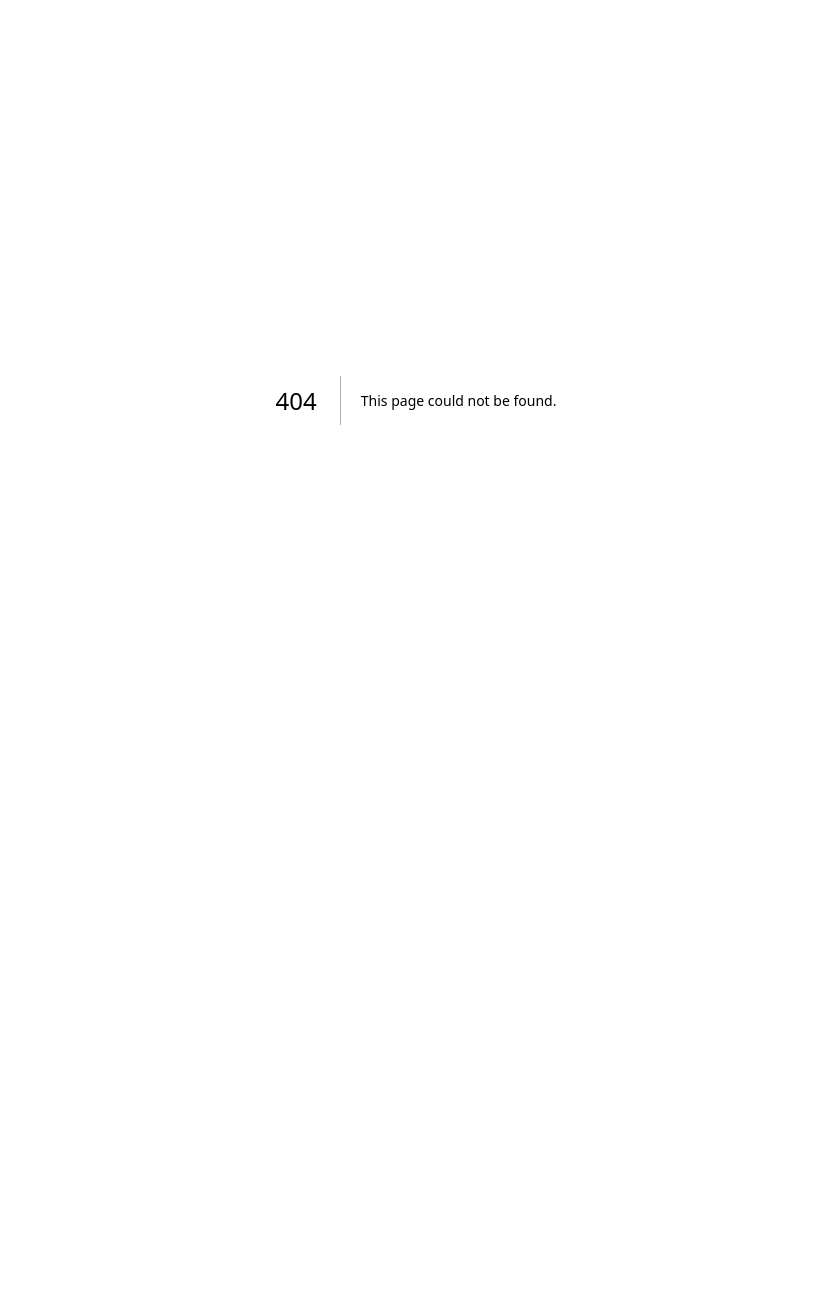
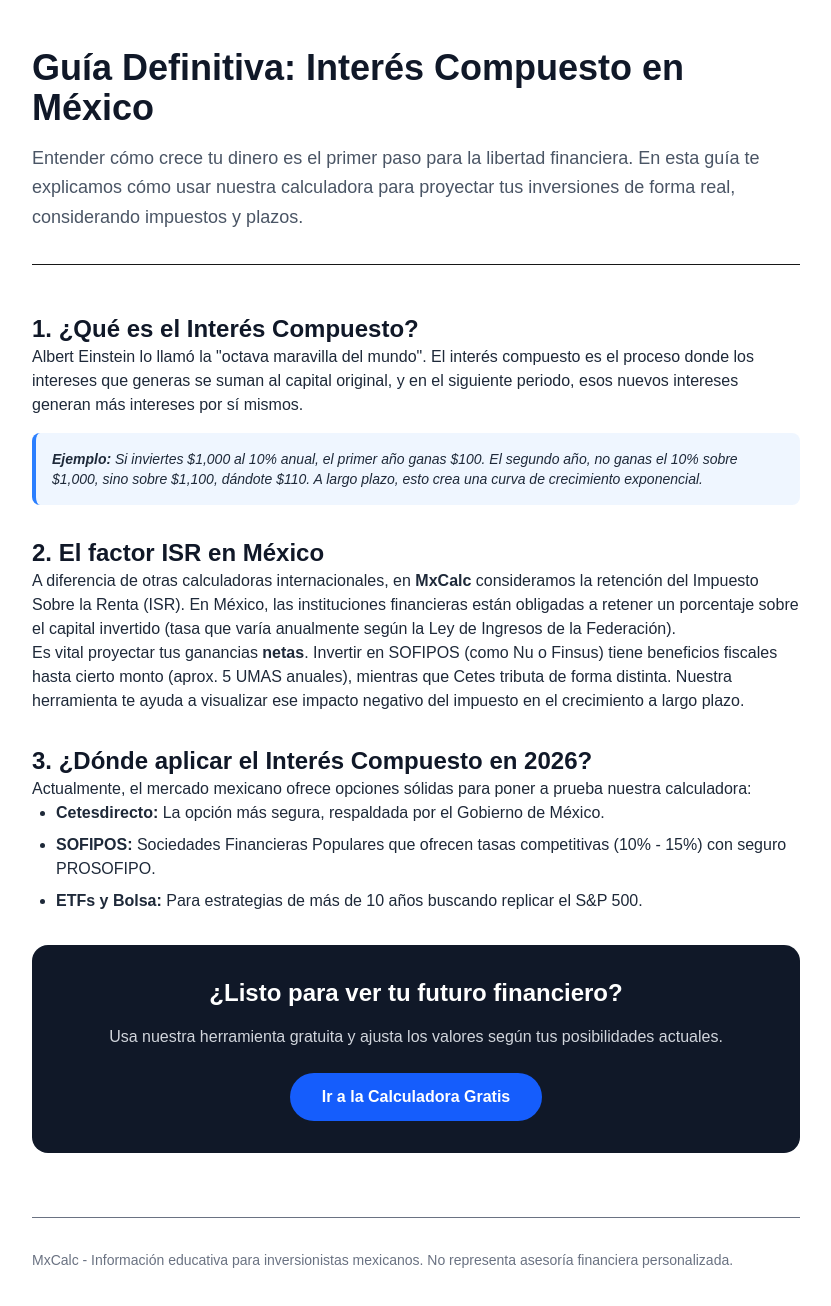
Before and after one commit to alejandrohuerga/finanzanode-mx, a Next.js app: page /guia in a window 1280 px wide. Before the commit this address had no page. Shown: the top 1306 px of the page, without its empty margins (224-1055 px from the left). Before the commit the page ends 800 px from the top, so only its background shows below. Built offline with nearby package versions, Linux system fonts and the light colour scheme.

Commit message:
feat: :zap: Nueva funcionalidad y articulo
Se ha integrado un articulo y cambiado el footer

```diff
--- /dev/null
+++ b/src/app/guia/page.tsx
@@ -0,0 +1,73 @@
+import React from 'react';
+
+export const metadata = {
+  title: "Guía de Interés Compuesto en México 2026 | MxCalc",
+  description: "Aprende cómo funciona el interés compuesto, el impacto del ISR en tus inversiones y cómo maximizar tus rendimientos en Cetes, SOFIPOS y más.",
+};
+
+export default function GuiaPage() {
+  return (
+    <main className="min-h-screen bg-white py-12 px-4">
+      <div className="max-w-3xl mx-auto">
+        <header className="mb-12 border-b pb-8">
+          <h1 className="text-4xl font-extrabold text-gray-900 mb-4">
+            Guía Definitiva: Interés Compuesto en México
+          </h1>
+          <p className="text-lg text-gray-600 leading-relaxed">
+            Entender cómo crece tu dinero es el primer paso para la libertad financiera.
+            En esta guía te explicamos cómo usar nuestra calculadora para proyectar
+            tus inversiones de forma real, considerando impuestos y plazos.
+          </p>
+        </header>
+
+        <article className="prose prose-blue max-w-none text-gray-800 space-y-8">
+
+          <section>
+            <h2 className="text-2xl font-bold text-gray-900">1. ¿Qué es el Interés Compuesto?</h2>
+            <p>
+              Albert Einstein lo llamó la "octava maravilla del mundo". El interés compuesto es el proceso donde los intereses que generas se suman al capital original, y en el siguiente periodo, esos nuevos intereses generan más intereses por sí mismos.
+            </p>
+            <div className="bg-blue-50 p-4 rounded-lg border-l-4 border-blue-500 my-4">
+              <p className="text-sm italic">
+                <strong>Ejemplo:</strong> Si inviertes $1,000 al 10% anual, el primer año ganas $100. El segundo año, no ganas el 10% sobre $1,000, sino sobre $1,100, dándote $110. A largo plazo, esto crea una curva de crecimiento exponencial.
+              </p>
+            </div>
+          </section>
+
+          <section>
+            <h2 className="text-2xl font-bold text-gray-900">2. El factor ISR en México</h2>
+            <p>
+              A diferencia de otras calculadoras internacionales, en <strong>MxCalc</strong> consideramos la retención del Impuesto Sobre la Renta (ISR). En México, las instituciones financieras están obligadas a retener un porcentaje sobre el capital invertido (tasa que varía anualmente según la Ley de Ingresos de la Federación).
+            </p>
+            <p>
+              Es vital proyectar tus ganancias <strong>netas</strong>. Invertir en SOFIPOS (como Nu o Finsus) tiene beneficios fiscales hasta cierto monto (aprox. 5 UMAS anuales), mientras que Cetes tributa de forma distinta. Nuestra herramienta te ayuda a visualizar ese impacto negativo del impuesto en el crecimiento a largo plazo.
+            </p>
+          </section>
+
+          <section>
+            <h2 className="text-2xl font-bold text-gray-900">3. ¿Dónde aplicar el Interés Compuesto en 2026?</h2>
+            <p>Actualmente, el mercado mexicano ofrece opciones sólidas para poner a prueba nuestra calculadora:</p>
+            <ul className="list-disc pl-6 space-y-2">
+              <li><strong>Cetesdirecto:</strong> La opción más segura, respaldada por el Gobierno de México.</li>
+              <li><strong>SOFIPOS:</strong> Sociedades Financieras Populares que ofrecen tasas competitivas (10% - 15%) con seguro PROSOFIPO.</li>
+              <li><strong>ETFs y Bolsa:</strong> Para estrategias de más de 10 años buscando replicar el S&P 500.</li>
+            </ul>
+          </section>
+
+          <section className="bg-gray-900 text-white p-8 rounded-2xl text-center">
+            <h2 className="text-2xl font-bold mb-4 text-white">¿Listo para ver tu futuro financiero?</h2>
+            <p className="mb-6 text-gray-300">Usa nuestra herramienta gratuita y ajusta los valores según tus posibilidades actuales.</p>
+            <a href="/" className="inline-block bg-blue-600 hover:bg-blue-700 text-white font-bold py-3 px-8 rounded-full transition-all transform hover:scale-105">
+              Ir a la Calculadora Gratis
+            </a>
+          </section>
+
+        </article>
+
+        <footer className="mt-16 pt-8 border-t text-sm text-gray-500">
+          <p>MxCalc - Información educativa para inversionistas mexicanos. No representa asesoría financiera personalizada.</p>
+        </footer>
+      </div>
+    </main>
+  );
+}
--- a/src/app/page.tsx
+++ b/src/app/page.tsx
@@ -91,14 +91,20 @@ export default function Home() {
         <SEOContent />
 
         {/* FOOTER: Credibilidad */}
-        <footer className="mt-20 py-8 border-t border-gray-200 text-center text-gray-400 text-sm">
-          <p>© 2026 MxCalc - Herramientas Financieras para México</p>
-          <p className="mt-2 text-xs">
-            Los resultados son proyecciones informativas basadas en los datos
-            ingresados.
-          </p>
-          <div className="mt-2 space-x-4">
-            <a href="/privacidad" className="hover:text-blue-600 transition-colors"> Aviso de Privacidad </a>
+        <footer className="mt-20 py-10 border-t border-gray-200 bg-white">
+          <div className="max-w-4xl mx-auto px-4 text-center">
+            <p className="text-gray-600 font-bold">MxCalc - Herramientas Financieras México</p>
+            <p className="text-gray-400 text-sm mt-2">
+              Ayudamos a los inversionistas mexicanos a proyectar su futuro financiero con datos reales.
+            </p>
+            <div className="mt-6 flex justify-center space-x-6 text-sm">
+              <a href="/privacidad" className="text-blue-600 hover:underline">Privacidad</a>
+              <a href="/guia" className="text-blue-600 hover:underline">Guía de Inversión</a>
+              <a href="finanzasmxinterescompuesto@gmail.com" className="text-blue-600 hover:underline">Contacto</a>
+            </div>
+            <p className="mt-8 text-xs text-gray-300">
+              © 2026 MxCalc. Los cálculos son estimaciones y no constituyen asesoría financiera legal.
+            </p>
           </div>
         </footer>
       </div>
```
